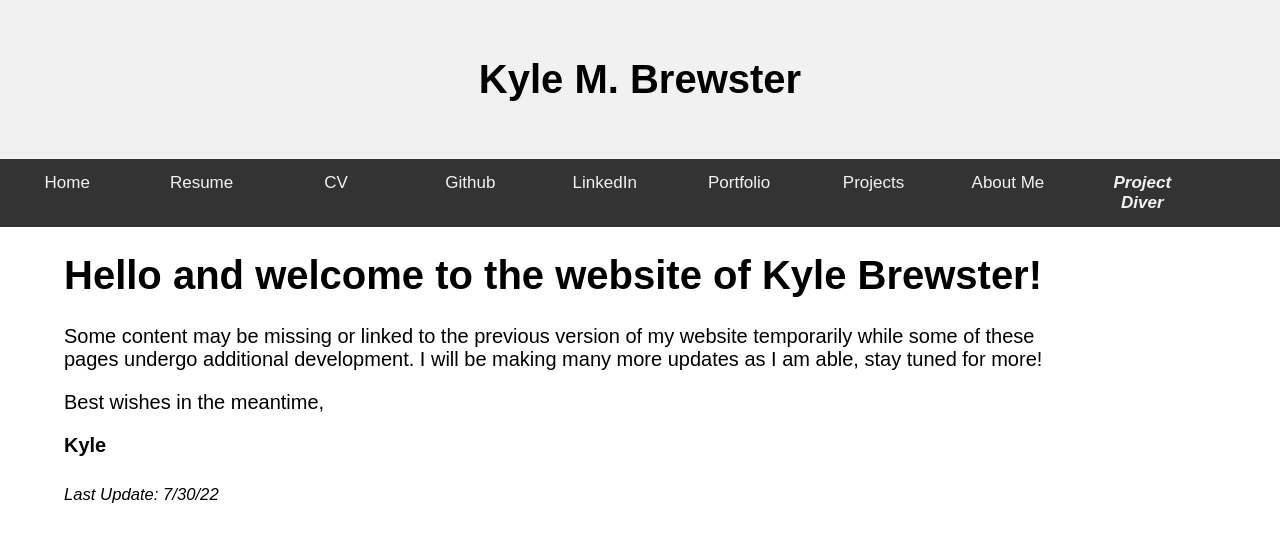
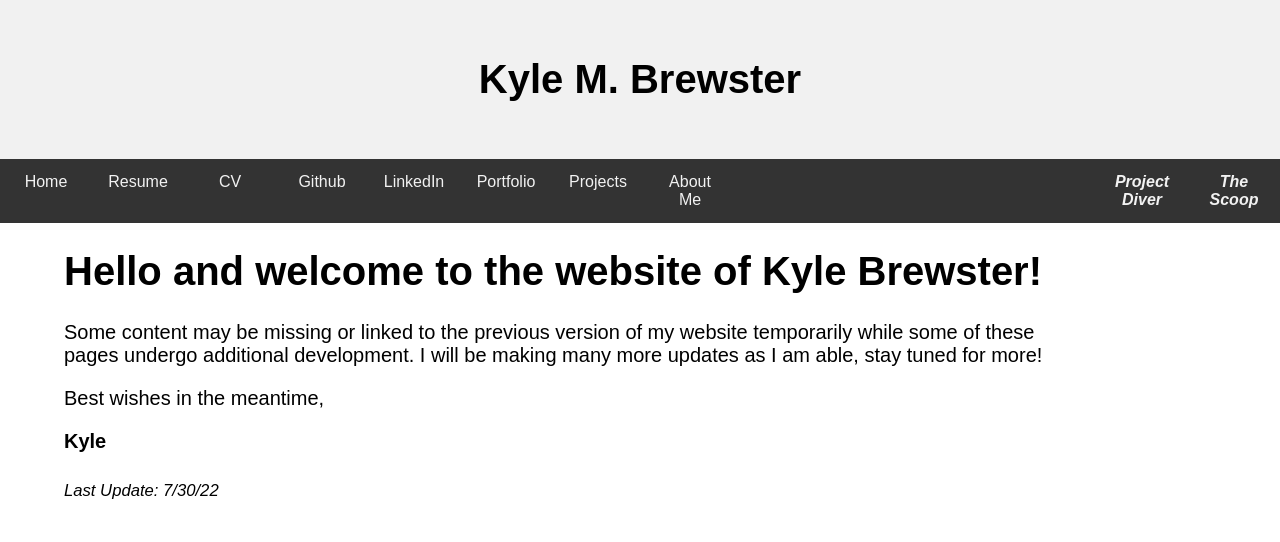
Before and after one commit to k-brew/personal-site, a Jekyll site: the page built from index.md, in a window 1280 px wide. Shown: the top 542 px of the page. Built offline with Jekyll 4.4.1, drawn with Linux system fonts in a browser that asks for light colours.

Commit message:
mod navbar and add tab

```diff
--- a/_layouts/default.html
+++ b/_layouts/default.html
@@ -25,10 +25,10 @@
   display: block;
   color: #f2f2f2;
   text-align: center;
-  padding: 14px 16px;
+  padding: 14px 14px;
   text-decoration: none;
-  font-size: 17px;
-  width: 8%;
+  font-size: 16px;
+  width: 5%;
   text-align: center;
 }
 
@@ -117,7 +117,8 @@
   <a href="https://k-brew.github.io/personal-site/portfolio/port.html">Portfolio</a>
   <a href="https://k-brew.github.io/personal-site/files/tiles.html">Projects</a>
   <a href="https://k-brew.github.io/personal-site/files/about-me.html">About Me</a>
-  <a href="https://k-brew.github.io/personal-site/files/diver-files/index.html"  rel="noopener noreferrer" target="_blank"><b><em>Project Diver</em></b></a>
+  <a style="float:right" href="https://k-brew.github.io/personal-site/files/v1_the_scoop/index.html"  rel="noopener noreferrer" target="_blank"><b><em>The Scoop</em></b></a>
+  <a style="float:right" href="https://k-brew.github.io/personal-site/files/diver-files/index.html"  rel="noopener noreferrer" target="_blank"><b><em>Project Diver</em></b></a>
 
 </div>
 <main id="content" class="main-content" role="main">
```
